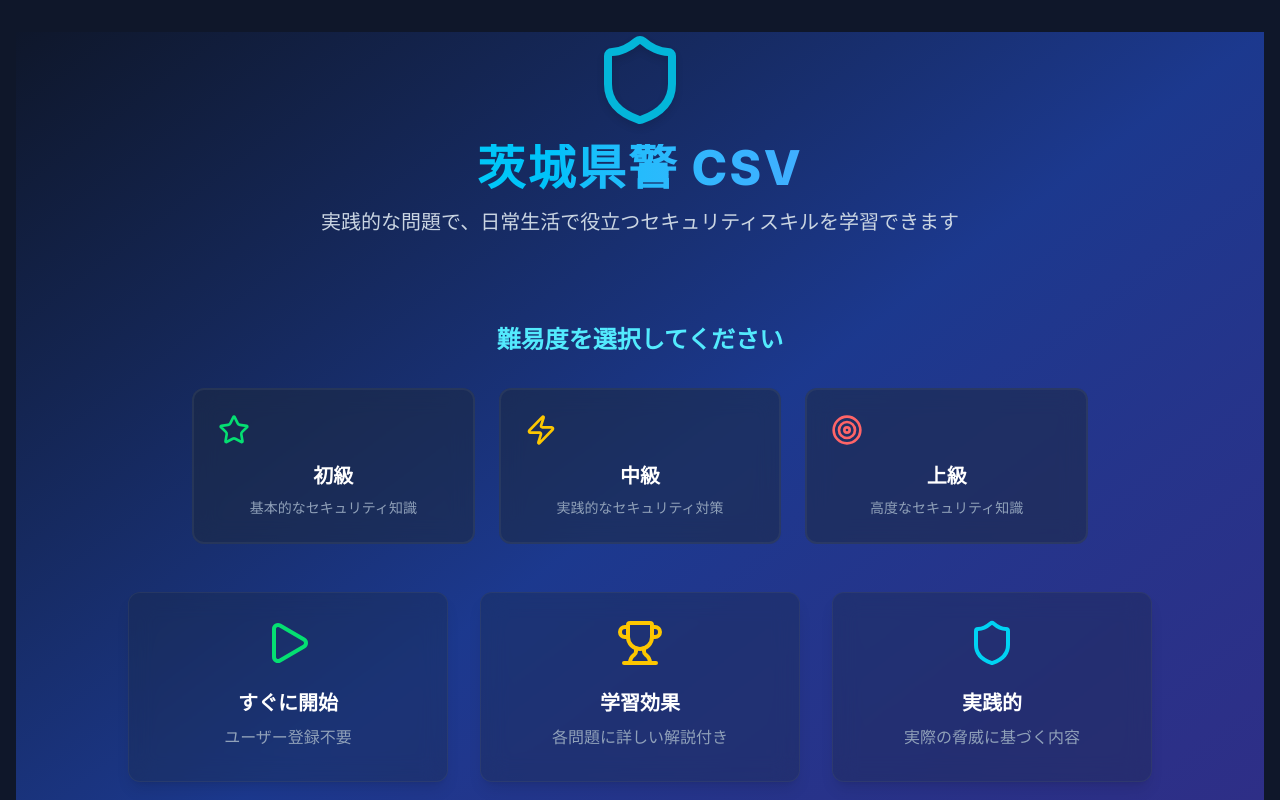
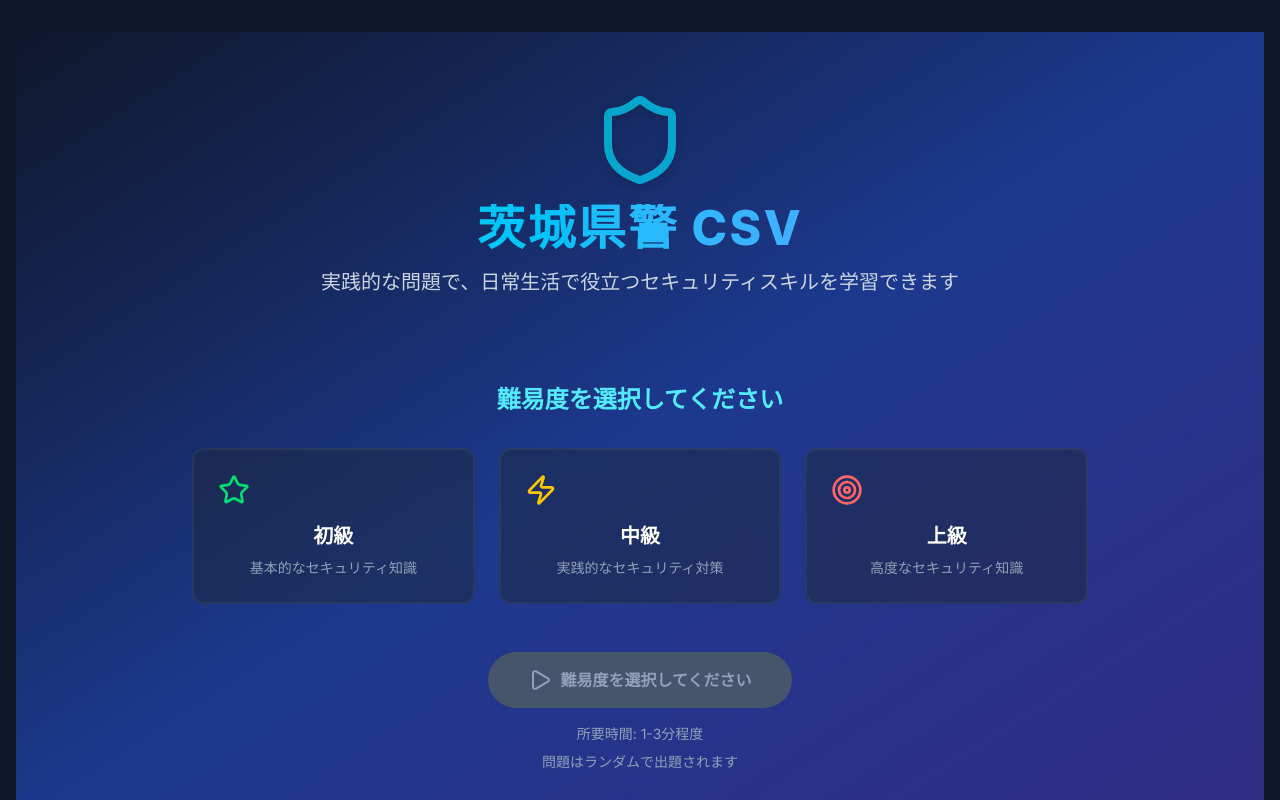
Before and after one commit to Juna1013/security-quiz-app, a Next.js app: page / in a window 1280 px wide. Shown: the top 800 px of the page. Built offline with nearby package versions, Linux system fonts and the light colour scheme.

Commit message:
特徴セクションの削除

```diff
--- a/src/app/page.tsx
+++ b/src/app/page.tsx
@@ -88,36 +88,6 @@ export default function Home() {
         </div>
       </div>
 
-      {/* 特徴セクション */}
-      <div className="grid md:grid-cols-3 gap-8 mb-16 w-full max-w-5xl">
-        {[
-          {
-            icon: <Play className="w-12 h-12 mx-auto text-green-400 mb-4 animate-bounce" />,
-            title: "すぐに開始",
-            desc: "ユーザー登録不要"
-          },
-          {
-            icon: <Trophy className="w-12 h-12 mx-auto text-yellow-400 mb-4 animate-bounce delay-100" />,
-            title: "学習効果",
-            desc: "各問題に詳しい解説付き"
-          },
-          {
-            icon: <Shield className="w-12 h-12 mx-auto text-cyan-400 mb-4 animate-bounce delay-200" />,
-            title: "実践的",
-            desc: "実際の脅威に基づく内容"
-          }
-        ].map((item, i) => (
-          <div
-            key={i}
-            className="backdrop-blur-md bg-slate-800/30 rounded-xl p-8 text-center border border-slate-600/30 shadow-lg hover:shadow-cyan-400/20 transition-all duration-300 hover:scale-105"
-          >
-            {item.icon}
-            <h3 className="text-xl font-semibold mb-2">{item.title}</h3>
-            <p className="text-slate-400">{item.desc}</p>
-          </div>
-        ))}
-      </div>
-
       {/* クイズ開始ボタン */}
       <div className="text-center">
         {selectedDifficulty ? (
```
